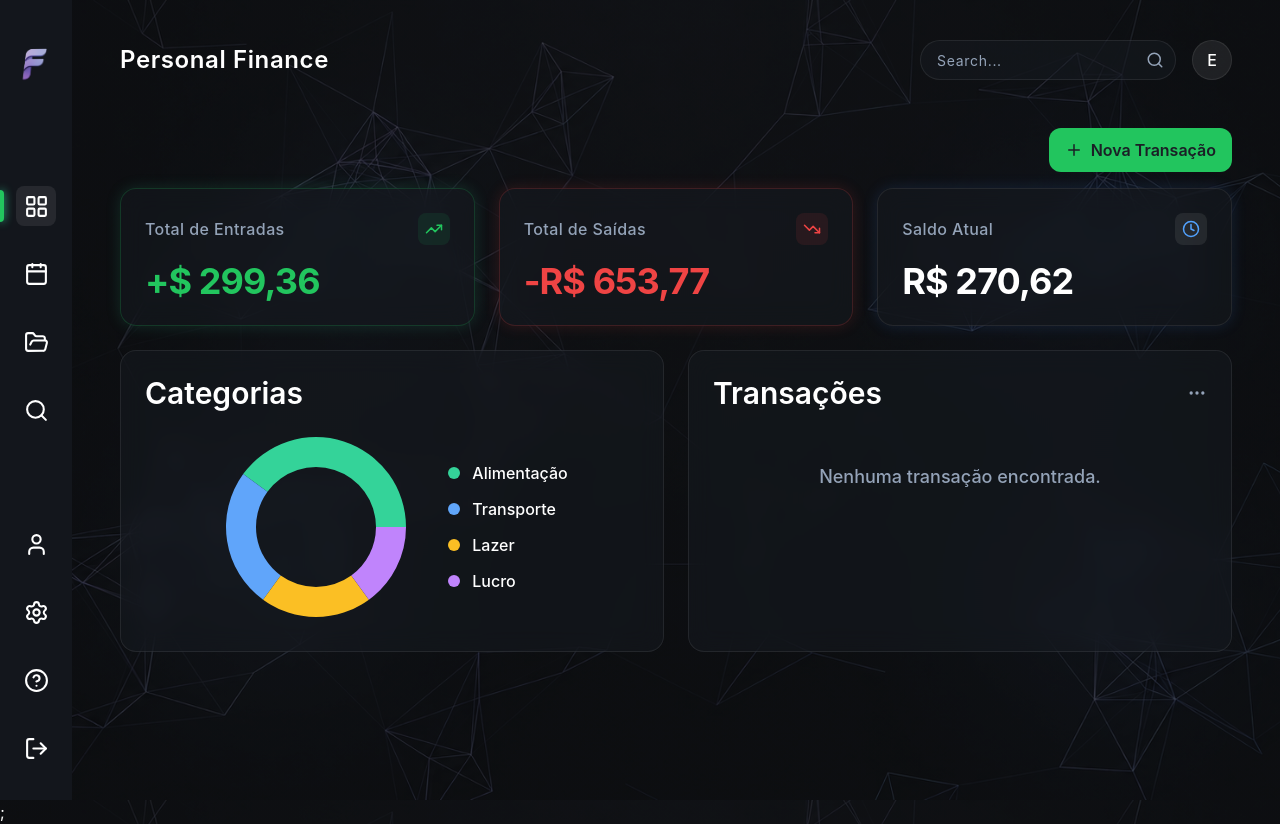
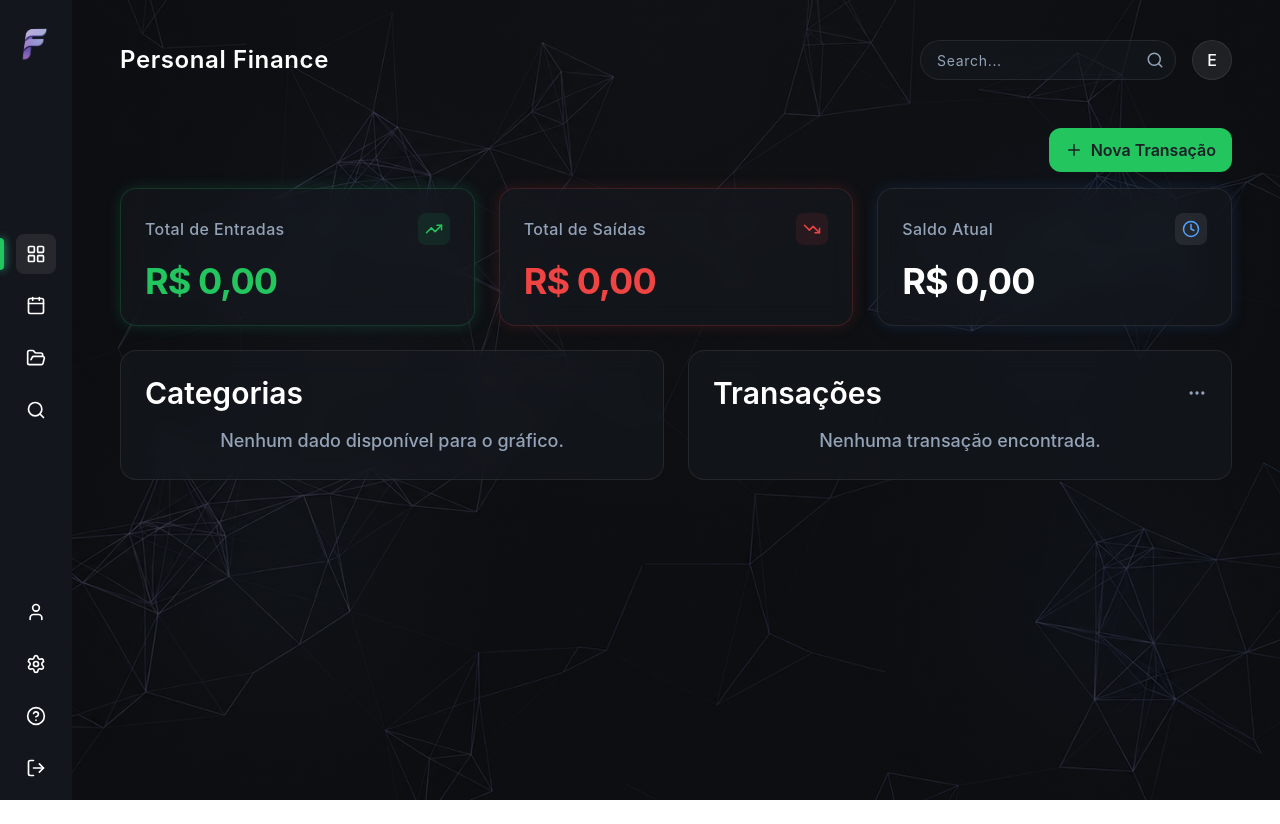
Before and after one commit to joao-vitor-santosz/FinQuest, a React (Vite) app: page / in a window 1280 px wide. After the commit the page ends 800 px from the top, so only its background shows below. Built offline with nearby package versions, Linux system fonts and the light colour scheme.

Commit message:
feat: adiciona lógica de cálculo dos cards e do gráfico no dashboard

```diff
--- a/src/components/CategoryChart/index.tsx
+++ b/src/components/CategoryChart/index.tsx
@@ -1,25 +1,34 @@
 import { Cell, Pie, PieChart, ResponsiveContainer } from "recharts";
-import { chartData } from "../../mocks/chartData";
-
+import { useContext } from "react";
+import { TransactionContext } from "../../context/TransactionContext";
 
 export const CategoryChart = () => {
+  const { incomeTotal, expenseTotal } = useContext(TransactionContext);
+
+  const currentChartData = [
+    { name: "Entradas", value: incomeTotal, color: "#34d399" }, // Cor verde do seu mockup
+    { name: "Saídas", value: expenseTotal, color: "#f87171" }, // Cor vermelha para destacar despesas
+  ];
+
   return (
     <div className="flex-1 p-6 max-h-112.5 w-full rounded-2xl bg-bg-card/40 border border-border-glass backdrop-blur-md flex flex-col justify-between">
-
       {/* Título do Card */}
       <div className="mb-4">
         <h3 className="text-3xl font-semibold text-white">Categorias</h3>
       </div>
 
-      {/* Área do Gráfico e Legenda */}
       <div className="flex-1 flex flex-col sm:flex-row items-center justify-center gap-8">
-
-        {/* O Gráfico em si (Donut) */}
+        {currentChartData.every((entry) => entry.value === 0) ? (
+          <div className="flex-1 flex items-center justify-center text-text-secondary text-lg font-medium">
+           <p>Nenhum dado disponível para o gráfico.</p>
+          </div>
+        ) : (
+          <>
             <div className="w-50 h-50 flex items-center justify-center relative">
               <ResponsiveContainer width="100%" height="100%">
                 <PieChart>
                   <Pie
-                data={chartData}
+                    data={currentChartData}
                     cx="50%"
                     cy="50%"
                     innerRadius={60} // Faz o círculo ficar vazado no meio (estilo Donut)
@@ -27,17 +36,20 @@ export const CategoryChart = () => {
                     paddingAngle={0}
                     dataKey="value"
                   >
-                {chartData.map((entry, index) => (
-                  <Cell key={`cell-${index}`} fill={entry.color} stroke="transparent" />
+                    {currentChartData.map((entry, index) => (
+                      <Cell
+                        key={`cell-${index}`}
+                        fill={entry.color}
+                        stroke="transparent"
+                      />
                     ))}
                   </Pie>
                 </PieChart>
               </ResponsiveContainer>
             </div>
 
-        {/* Legenda Customizada ao Lado */}
             <div className="flex flex-col gap-3">
-          {chartData.map((entry, index) => (
+              {currentChartData.map((entry, index) => (
                 <div key={index} className="flex items-center gap-3">
                   <span
                     className="w-3 h-3 rounded-full"
@@ -49,9 +61,9 @@ export const CategoryChart = () => {
                 </div>
               ))}
             </div>
-
+          </>
+        )}
       </div>
-
     </div>
   );
 };
--- a/src/components/DashboardHome/index.tsx
+++ b/src/components/DashboardHome/index.tsx
@@ -2,8 +2,14 @@ import { TrendingUp, TrendingDown, Clock } from "lucide-react";
 import { MetricCard } from "../MetricCard/index";
 import { TransactionList } from "../TransactionList/index";
 import { CategoryChart } from "../CategoryChart";
+import { useContext } from "react";
+import { TransactionContext } from "../../context/TransactionContext";
+import formatCurrency from "../../utils/format-currency";
 
 export const DashboardHome = () => {
+  const { incomeTotal, expenseTotal, balanceTotal } =
+    useContext(TransactionContext);
+
   return (
     <div className="w-full flex flex-col gap-6">
 
@@ -11,19 +17,19 @@ export const DashboardHome = () => {
       <div className="grid grid-cols-1 md:grid-cols-3 gap-6 w-full">
         <MetricCard
           title="Total de Entradas"
-          value="+$ 299,36"
+          value={formatCurrency(incomeTotal)}
           icon={TrendingUp}
           type="income"
         />
         <MetricCard
           title="Total de Saídas"
-          value="-R$ 653,77"
+          value={formatCurrency(expenseTotal)}
           icon={TrendingDown}
           type="expense"
         />
         <MetricCard
           title="Saldo Atual"
-          value="R$ 270,62"
+          value={formatCurrency(balanceTotal)}
           icon={Clock}
           type="balance"
         />
@@ -37,9 +43,7 @@ export const DashboardHome = () => {
 
         {/* COLUNA DIREITA: Lista de Transações real */}
         <TransactionList />
-
       </div>
-
     </div>
   );
 };
--- a/src/components/Sidebar/index.tsx
+++ b/src/components/Sidebar/index.tsx
@@ -12,7 +12,7 @@ import logo from "../../assets/images/logo.png";
 
 export const Sidebar = () => {
   return (
-    <aside className="h-screen flex flex-col justify-between px-4 py-8 max-w-18 bg-bg-sidebar text-white">
+    <aside className="h-screen flex flex-col justify-between px-4 py-3 max-w-18 bg-bg-sidebar text-white">
       <div>
         <img
           className="w-15 h-15 object-cover"
@@ -22,53 +22,53 @@ export const Sidebar = () => {
       </div>
 
       <nav>
-        <ul className="flex flex-col items-center gap-7">
+        <ul className="flex flex-col items-center gap-3">
           <li className="relative w-full flex items-center justify-center">
             <div className="absolute -left-4 w-1 h-8 bg-income rounded-r-full shadow-[0_0_8px_#34d399]" />
               <div className="w-10 h-10 flex items-center justify-center rounded-lg bg-border-glass">
         <a href="#">
-          <LayoutGrid size={25} />
+          <LayoutGrid size={20} />
         </a>
       </div>
           </li>
           <li className="w-10 h-10 flex items-center justify-center rounded-lg">
             <a href="#">
-              <Calendar size={25} />
+              <Calendar size={20} />
             </a>
           </li>
           <li className="w-10 h-10 flex items-center justify-center rounded-lg ">
             <a href="#">
-              <FolderOpen size={25} />
+              <FolderOpen size={20} />
             </a>
           </li>
           <li className="w-10 h-10 flex items-center justify-center rounded-lg">
             <a href="#">
-              <Search size={25} />
+              <Search size={20} />
             </a>
           </li>
         </ul>
       </nav>
 
       <nav>
-        <ul className="flex flex-col items-center gap-7">
+        <ul className="flex flex-col items-center gap-3">
           <li className="w-10 h-10 flex items-center justify-center rounded-lg">
             <a href="#">
-              <User size={25} />
+              <User size={20} />
             </a>
           </li>
           <li className="w-10 h-10 flex items-center justify-center rounded-lg">
             <a href="#">
-              <Settings size={25} />
+              <Settings size={20} />
             </a>
           </li>
           <li className="w-10 h-10 flex items-center justify-center rounded-lg">
             <a href="#">
-              <HelpCircle size={25} />
+              <HelpCircle size={20} />
             </a>
           </li>
           <li className="w-10 h-10 flex items-center justify-center rounded-lg">
             <a>
-              <LogOut size={25} />
+              <LogOut size={20} />
             </a>
           </li>
         </ul>
--- a/src/context/TransactionContext.tsx
+++ b/src/context/TransactionContext.tsx
@@ -3,6 +3,9 @@ import type { TransactionTypes } from "../interfaces/transactions";
 
 interface TransactionContextData {
   transactions: TransactionTypes[];
+  incomeTotal: number;
+  expenseTotal: number;
+  balanceTotal: number;
   handleAddTransiction: (data: Omit<TransactionTypes, "id">) => void;
 }
 
@@ -17,6 +20,29 @@ export const TransactionProvider = ({
 }) => {
   const [transactions, setTransactions] = useState<TransactionTypes[]>([]);
 
+  const incomeTotal = transactions.reduce((acumulador, transaction) => {
+
+  const valueAsNumber = Number(transaction.amount.replace(",", "."));
+
+  if (transaction.type === "income") {
+    return acumulador + valueAsNumber;
+  }
+
+  return acumulador;
+}, 0);
+
+  const expenseTotal = transactions.reduce((acumulador, transaction) => {
+  const valueAsNumber = Number(transaction.amount.replace(",", "."));
+
+  if (transaction.type === "expense") {
+    return acumulador + valueAsNumber;
+  }
+
+  return acumulador;
+}, 0);
+
+  const balanceTotal = incomeTotal - expenseTotal;
+
   const handleAddTransiction = (data: Omit<TransactionTypes, "id">) => {
     const newTransaction: TransactionTypes = {
       ...data,
@@ -26,7 +52,15 @@ export const TransactionProvider = ({
   };
 
   return (
-    <TransactionContext.Provider value={{ transactions, handleAddTransiction }}>
+    <TransactionContext.Provider
+      value={{
+        transactions,
+        incomeTotal,
+        expenseTotal,
+        balanceTotal,
+        handleAddTransiction,
+      }}
+    >
       {children}
     </TransactionContext.Provider>
   );
--- a/src/mocks/chartData.ts
+++ /dev/null
@@ -1,7 +0,0 @@
-// Dados fictícios baseados no seu mockup
-export const chartData = [
-  { name: "Alimentação", value: 40, color: "#34d399" }, // Verde (Income)
-  { name: "Transporte", value: 25, color: "#60a5fa" }, // Azul
-  { name: "Lazer", value: 20, color: "#fbbf24" },      // Amarelo/Laranja
-  { name: "Lucro", value: 15, color: "#c084fc" },      // Roxo
-];
--- a/src/styles/globals.css
+++ b/src/styles/globals.css
@@ -28,9 +28,17 @@
   --color-chart-purple: #c084fc;  /* Outros / Lucr */
 }
 
+html,
+body,
+#root {
+  height: 100%;
+  width: 100%;
+  margin: 0;
+  overflow: hidden;
+}
+
 body {
   @apply text-text-primary antialiased;
-  margin: 0;
   min-height: 100vh;
   background-image: linear-gradient(rgba(11, 13, 16, 0.7), rgba(11, 13, 16, 0.7)), url("../assets/images/bg-image.png");
   background-size: cover;
```
Lines whose indentation alone changed are shown as unchanged.
